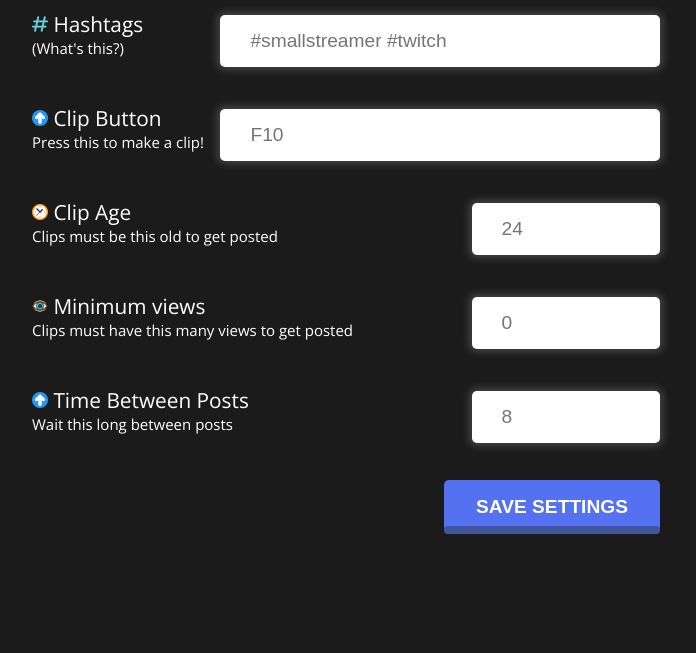
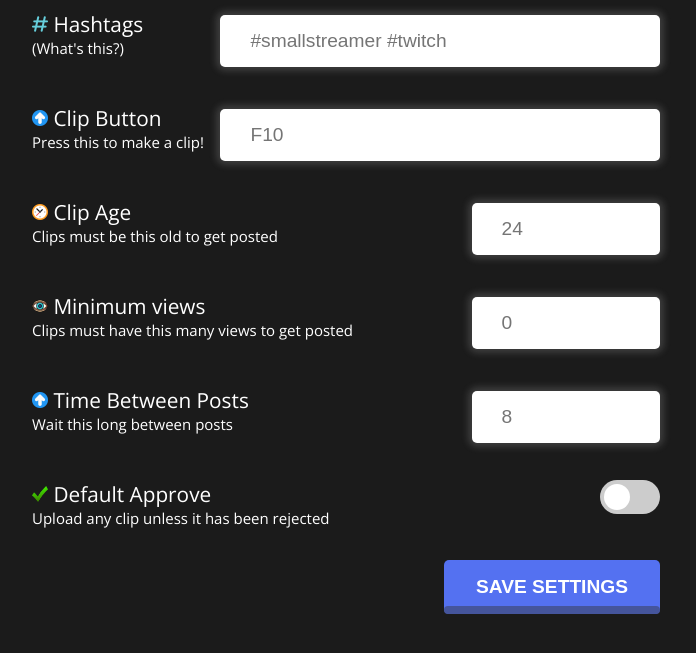
Before and after one commit to roxworks/ClipbotFrontend, a plain HTML site: page settings.html in a window 1280 px wide. Shown: the part 95-748 px from the top of the page, without its empty margins (294-990 px from the left). Drawn offline with nearby package versions, Linux system fonts and the light colour scheme; some packages are replaced by stand-ins of ours; no server answers; a script that the page names is missing.

Commit message:
Add auto approve functionality

```diff
--- a/clips.js
+++ b/clips.js
@@ -1,3 +1,5 @@
+// const { ipcRenderer } = require("electron");
+
 // load clips from /clip/all on localhost:42074
 let allClips = [];
 let state = {};
@@ -53,13 +55,15 @@ const changeFrontendStatuses = (customStatus) => {
 
 const updateClipOnBackend = async (clipId, newSettings) => {
     //PUT to /clip with id and new settings
-    return fetch('http://localhost:42074/clip/', {
+    let res = await fetch('http://localhost:42074/clip/', {
         method: 'PUT',
         headers: {
             'Content-Type': 'application/json'
         },
         body: JSON.stringify({...newSettings, id: clipId})
     });
+    ipcRenderer.send('settings_updated');
+    return res;
 }
 
 const updateClipFrontendAndBackend = async (newSettings) => {
--- a/frontend-settings.js
+++ b/frontend-settings.js
@@ -10,7 +10,7 @@ document.addEventListener("DOMContentLoaded", async function (event) {
             e.preventDefault();
 
             // must match id of element in html
-            let allSettings = ["hashtags", "delay", "minViewCount", "uploadFrequency", "hotkey"]
+            let allSettings = ["hashtags", "delay", "minViewCount", "uploadFrequency", "hotkey"];
             let params = {};
             let settingsWereChanged = false;
             for (setting of allSettings) {
@@ -19,6 +19,9 @@ document.addEventListener("DOMContentLoaded", async function (event) {
                     settingsWereChanged = true;
                 }
             }
+
+            params['defaultApprove'] = document.querySelector("#defaultApprove").checked;
+            settingsWereChanged = true;
 
             let url = new URL("http://localhost:42074/update");
 
@@ -35,7 +38,7 @@ document.addEventListener("DOMContentLoaded", async function (event) {
             }
 
             Object.keys(params).forEach((key) => {
-                if (params[key]) {
+                if (params[key] != undefined) {
                     url.searchParams.append(key, params[key]);
                 }
             }
@@ -62,6 +65,10 @@ let updateFields = (fields) => {
         console.log("val:" + fields[fieldName]);
 
         if (fields[fieldName] !== "" && fields[fieldName] !== undefined && fieldSpan) {
+            if(fieldName == 'defaultApprove') {
+                defaultApprove.checked = JSON.parse(fields[fieldName]);
+            }
+
             fieldSpan.value = "";
             fieldSpan.placeholder = fields[fieldName];
 
--- /dev/null
+++ b/settings.css
@@ -0,0 +1,62 @@
+/* The switch - the box around the slider */
+.switch {
+    position: relative;
+    display: inline-block;
+    width: 60px;
+    height: 34px;
+  }
+
+  /* Hide default HTML checkbox */
+  .switch input {
+    opacity: 0;
+    width: 0;
+    height: 0;
+  }
+
+  /* The slider */
+  .slider {
+    position: absolute;
+    cursor: pointer;
+    top: 0;
+    left: 0;
+    right: 0;
+    bottom: 0;
+    background-color: #ccc;
+    -webkit-transition: .4s;
+    transition: .4s;
+  }
+
+  .slider:before {
+    position: absolute;
+    content: "";
+    height: 26px;
+    width: 26px;
+    left: 4px;
+    bottom: 4px;
+    background-color: white;
+    -webkit-transition: .4s;
+    transition: .4s;
+  }
+
+  input:checked + .slider {
+    background-color: #2196F3;
+  }
+
+  input:focus + .slider {
+    box-shadow: 0 0 1px #2196F3;
+  }
+
+  input:checked + .slider:before {
+    -webkit-transform: translateX(26px);
+    -ms-transform: translateX(26px);
+    transform: translateX(26px);
+  }
+
+  /* Rounded sliders */
+  .slider.round {
+    border-radius: 34px;
+  }
+
+  .slider.round:before {
+    border-radius: 50%;
+  }
--- a/settings.html
+++ b/settings.html
@@ -16,6 +16,7 @@
       <link rel="icon" href="/favicon.svg" type="image/svg+xml">
       <link rel="apple-touch-icon" href="/apple-touch-icon.png"> -->
   <link rel="stylesheet" href="electron.css" />
+  <link rel="stylesheet" href="settings.css" />
   <script src="https://cdn.jsdelivr.net/npm/sweetalert2@11"></script>
   <script src="uploadClip.js"></script>
   <script src="frontend-settings.js"></script>
@@ -50,6 +51,14 @@
             </label>
           <input type="number" name="uploadFrequency" min="1" oninput="validity.valid||(value='');" id="uploadFrequency" placeholder="8" />
         </div>
+        <div class="form-group" id="defaultApprove-form">
+          <label><img src='check.png' class='icon'/> Default Approve <p class="what">Upload any clip unless it has been rejected</p>
+            </label>
+            <label class="switch" >
+              <input type="checkbox"  name="defaultApprove"  id="defaultApprove">
+              <span class="slider round"></span>
+            </label>
+        </div>
 
         <div class="right-container">
           <button class="btn" type="submit" id="savesettings">Save settings</button><br/>
```
Also changed, not shown: check.png (added).
